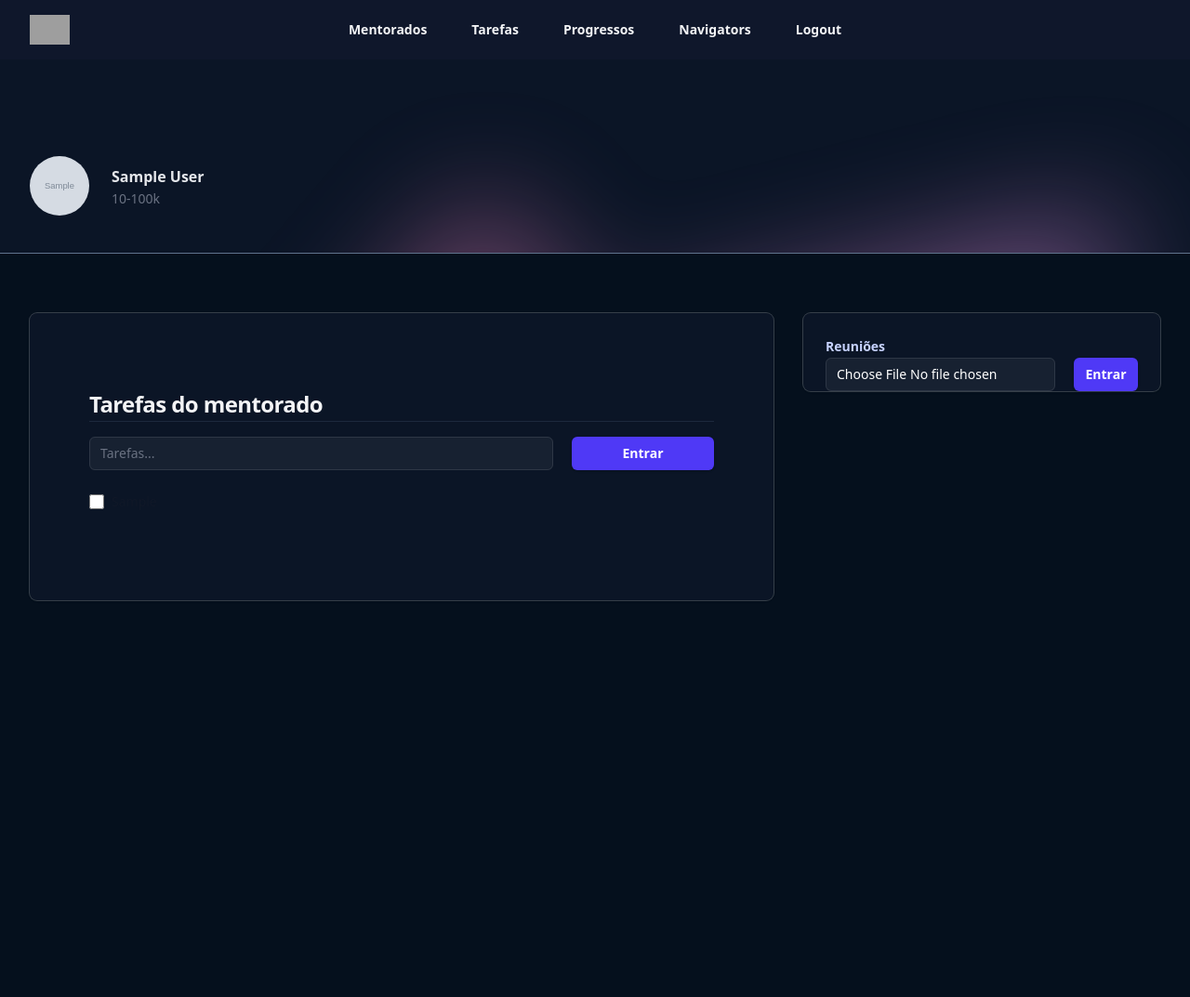
After one commit to luis-otavio-dias/projeto-gerenciamento, a Django app: page /students/task/1 in a window 1280 px wide. The commit adds this page. Shown: the whole page at 93% size. Run offline with Django 5.2, Linux system fonts and the light colour scheme; a user stored in the database is signed in; tables that the repository leaves empty hold one stand-in row (values such as "Sample post"); grey boxes marked "Sample" are stand-in pictures; parts of the project's set-up code (start-up, migrations or seed data) failed here and were passed over; grey boxes are pictures that could not be loaded.

Commit message:
Configurando Tasks do mentorado(Student)

```diff
--- a/students/templates/students.html
+++ b/students/templates/students.html
@@ -106,7 +106,9 @@
                         {% else %}
                           <img src="" alt="" class="size-8 rounded-full bg-gray-800">
                         {% endif %}
-                        <div class="truncate text-sm/6 font-medium text-white"> {{student.name}} </div>
+                        <div class="truncate text-sm/6 font-medium text-white">
+                          <a href="{% url "students:task" student.id %}">{{student.name}}</a>
+                        </div>
                       </div>
                     </td>
                     <td class="hidden py-4 pl-0 pr-4 sm:table-cell sm:pr-8">
--- /dev/null
+++ b/students/templates/task.html
@@ -0,0 +1,119 @@
+{% extends "base.html" %}
+{% load static %}
+{% block 'body' %}
+  {% include "partials/_header.html" %}
+
+
+  <main>
+    <header class="relative isolate pt-16 bg-[#0b1526] border-b-1 border-slate-500">
+      <div class="absolute inset-0 -z-10 overflow-hidden" aria-hidden="true">
+        <div class="absolute left-16 top-full -mt-16 transform-gpu opacity-50 blur-3xl xl:left-1/2 xl:-ml-80">
+          <div class="aspect-[1154/678] w-[72.125rem] bg-gradient-to-br from-[#FF80B5] to-[#9089FC]" style="clip-path: polygon(100% 38.5%, 82.6% 100%, 60.2% 37.7%, 52.4% 32.1%, 47.5% 41.8%, 45.2% 65.6%, 27.5% 23.4%, 0.1% 35.3%, 17.9% 0%, 27.7% 23.4%, 76.2% 2.5%, 74.2% 56%, 100% 38.5%)"></div>
+        </div>
+        <div class="absolute inset-x-0 bottom-0 h-px bg-gray-900/5"></div>
+      </div>
+      <div>
+      <div class="mx-auto max-w-7xl px-4 py-10 sm:px-6 lg:px-8 ">
+        <div class="mx-auto flex max-w-2xl items-center justify-between gap-x-8 lg:mx-0 lg:max-w-none">
+          <div class="flex items-center gap-x-6">
+            {% if student.picture %}
+              <img src="{{student.picture.url}}" alt="" class="size-16 flex-none rounded-full ring-1 ring-gray-900/10">
+            {% else %}
+              <img src="#" alt="" class="size-16 flex-none rounded-full ring-1 ring-gray-900/10">
+            {% endif %}
+            <h1>
+              <div class="mt-1 text-base font-semibold text-gray-200">{{student}}</div>
+              <div class="text-sm/6 text-gray-500">{{student.get_stage_display}}</div>
+            </h1>
+          </div>
+
+          </div>
+        </div>
+      </div>
+    </div>
+    </header>
+
+    <div class="bg-[#05101d] min-h-screen">
+        <div class="mx-auto max-w-7xl px-4 py-16 sm:px-6 lg:px-8">
+        <div class="mx-auto grid max-w-2xl grid-cols-1 grid-rows-1 items-start gap-x-8 gap-y-8 lg:mx-0 lg:max-w-none lg:grid-cols-3">
+            <!-- Invoice summary -->
+            <div class="lg:col-start-3 lg:row-end-1 ">
+            <h2 class="sr-only">Summary</h2>
+            <div class="rounded-lg shadow-sm ring-1 ring-white/20 bg-[#0b1526]">
+                <dl class="flex flex-wrap">
+                <div class="flex-auto px-6 pt-6">
+                    <p class="text-sm/6 font-semibold text-indigo-200">Reuniões</p>
+                    <div class="grid grid-cols-4 gap-5">
+                        <div class="col-span-3">
+                          <form action="" method="POST" enctype='multipart/form-data'>
+                            {% csrf_token %}
+                            <input type="file" name="video" required class="block w-full rounded-md bg-white/5 px-3 py-1.5 text-base text-white outline outline-1 -outline-offset-1 outline-white/10 placeholder:text-gray-500 focus:outline focus:outline-2 focus:-outline-offset-2 focus:outline-indigo-500 sm:text-sm/6">
+                        </div>
+                        <div>
+                            <button type="submit" class="flex w-full justify-center cursor-pointer rounded-md bg-indigo-600 px-3 py-1.5 text-sm/6 font-semibold text-white shadow-sm hover:bg-indigo-500 focus-visible:outline focus-visible:outline-2 focus-visible:outline-offset-2 focus-visible:outline-indigo-600">Entrar</button>
+                          </form>
+                        </div>
+
+                    </div>
+
+                </div>
+
+
+                {% for video in videos %}
+                  <div class="mt-6 flex w-full flex-none gap-x-4 border-t border-gray-50/10 px-6 py-6">
+                      <dt class="flex-none">
+                      <svg xmlns="http://www.w3.org/2000/svg" viewBox="0 0 24 24" fill="currentColor" class="h-6 w-5 text-gray-400">
+                          <path d="M4.5 4.5a3 3 0 0 0-3 3v9a3 3 0 0 0 3 3h8.25a3 3 0 0 0 3-3v-9a3 3 0 0 0-3-3H4.5ZM19.94 18.75l-2.69-2.69V7.94l2.69-2.69c.944-.945 2.56-.276 2.56 1.06v11.38c0 1.336-1.616 2.005-2.56 1.06Z" />
+                        </svg>
+
+
+                      </dt>
+                      <dd class="text-sm/6 font-medium text-blue-400"><a href="{{video.video.url}}">{{video.student}}</a></dd><p class="text-sm/6 text-white">10 - 5</p>
+                  </div>
+                {% endfor %}
+
+
+
+
+            </div>
+            </div>
+
+            <!-- Invoice -->
+            <div class="-mx-4 px-4 py-8 shadow-sm  sm:mx-0 sm:rounded-lg sm:px-8 sm:pb-14 lg:col-span-2 lg:row-span-2 lg:row-end-2 xl:px-16 xl:pb-20 xl:pt-16 ring-1 ring-white/20 bg-[#0b1526]">
+                <h2 class="mt-4 text-2xl/9 font-bold tracking-tight text-gray-100">Tarefas do mentorado</h2>
+                <hr class="border-px border-slate-800">
+
+                <div class="grid grid-cols-4 gap-5 mt-4">
+
+                      <div class="col-span-3">
+                        <form action="{% url "students:task" student.id %}" method="POST">
+                          {% csrf_token %}
+                          <input type="text" name="tarefa" autocomplete="email" required class="block w-full rounded-md bg-white/5 px-3 py-1.5 text-base text-white outline outline-1 -outline-offset-1 outline-white/10 placeholder:text-gray-500 focus:outline focus:outline-2 focus:-outline-offset-2 focus:outline-indigo-500 sm:text-sm/6" placeholder="Tarefas...">
+                      </div>
+                      <div>
+                          <button type="submit" class="flex w-full justify-center cursor-pointer rounded-md bg-indigo-600 px-3 py-1.5 text-sm/6 font-semibold text-white shadow-sm hover:bg-indigo-500 focus-visible:outline focus-visible:outline-2 focus-visible:outline-offset-2 focus-visible:outline-indigo-600">Entrar</button>
+                      </div>
+                    </form>
+                </div>
+                <br>
+
+                {% for task in tasks %}
+                  <div class="flex items-center mb-4">
+                      <input id="default-checkbox" type="checkbox" value="" class="w-4 h-4 text-blue-600 bg-gray-100 border-gray-300 rounded-sm focus:ring-blue-500 dark:focus:ring-blue-600 dark:ring-offset-gray-800 focus:ring-2 dark:bg-gray-700 dark:border-gray-600">
+                      <label for="default-checkbox" class="ms-2 text-sm font-medium text-gray-900 dark:text-gray-300">{{task.task}}</label>
+                  </div>
+                {% endfor %}
+            </div>
+
+
+
+
+            </div>
+        </div>
+        </div>
+    </div>
+  </main>
+
+
+
+{% endblock 'body' %}
--- a/students/urls.py
+++ b/students/urls.py
@@ -10,4 +10,5 @@ urlpatterns = [
     path("select_day/", views.select_day, name="select_day"),
     path("select_day/", views.select_day, name="select_day"),
     path("schedule_meeting/", views.schedule_meeting, name="schedule_meeting"),
+    path("task/<int:id>", views.task, name="task"),
 ]
--- a/students/views.py
+++ b/students/views.py
@@ -1,11 +1,12 @@
+from students.models import Students, Navigators, ScheduleAvailability, Meeting, Task
+from students.auth import validate_token
+from datetime import datetime, timedelta
+from django.contrib.auth.decorators import login_required
 from django.shortcuts import render, redirect
+from django.contrib.messages import constants
 from django.contrib import messages
-from django.contrib.messages import constants
-from django.contrib.auth.decorators import login_required
-from students.models import Students, Navigators, ScheduleAvailability, Meeting
-from datetime import datetime, timedelta
-from students.auth import validate_token
 from django.conf import settings
+from django.http import Http404
 import locale
 
 
@@ -202,3 +203,26 @@ def schedule_meeting(request):
                 "Horário não encontrado.",
             )
             return redirect("students:select_day")
+
+
+def task(request, id):
+    student = Students.objects.get(id=id)
+
+    if student.owner != request.user:
+        raise Http404()
+
+    if request.method == "GET":
+        tasks = Task.objects.filter(student=student)
+        context = {
+            "student": student,
+            "tasks": tasks,
+        }
+
+        return render(request, "task.html", context)
+    else:
+        task = Task(
+            student=student,
+            task=request.POST.get("tarefa"),
+        )
+        task.save()
+        return redirect(f"/students/task/{id}")
```
